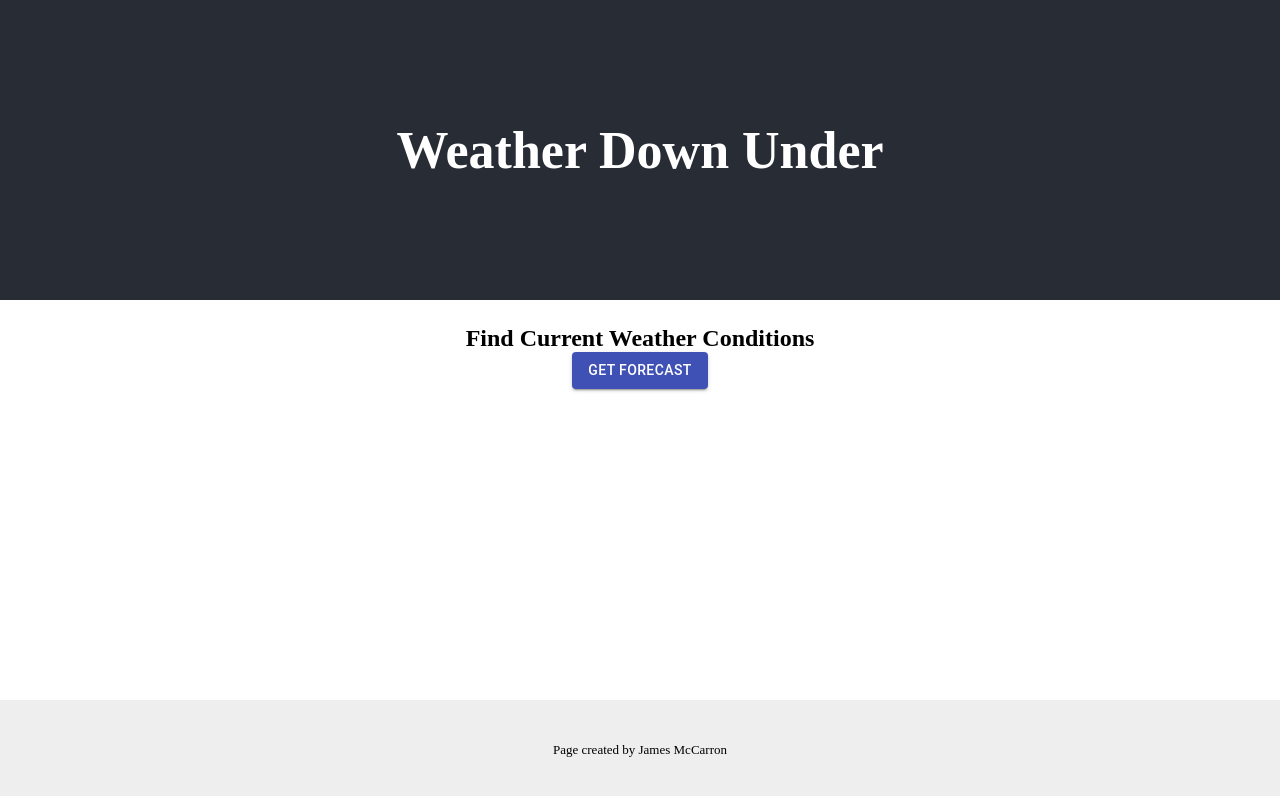
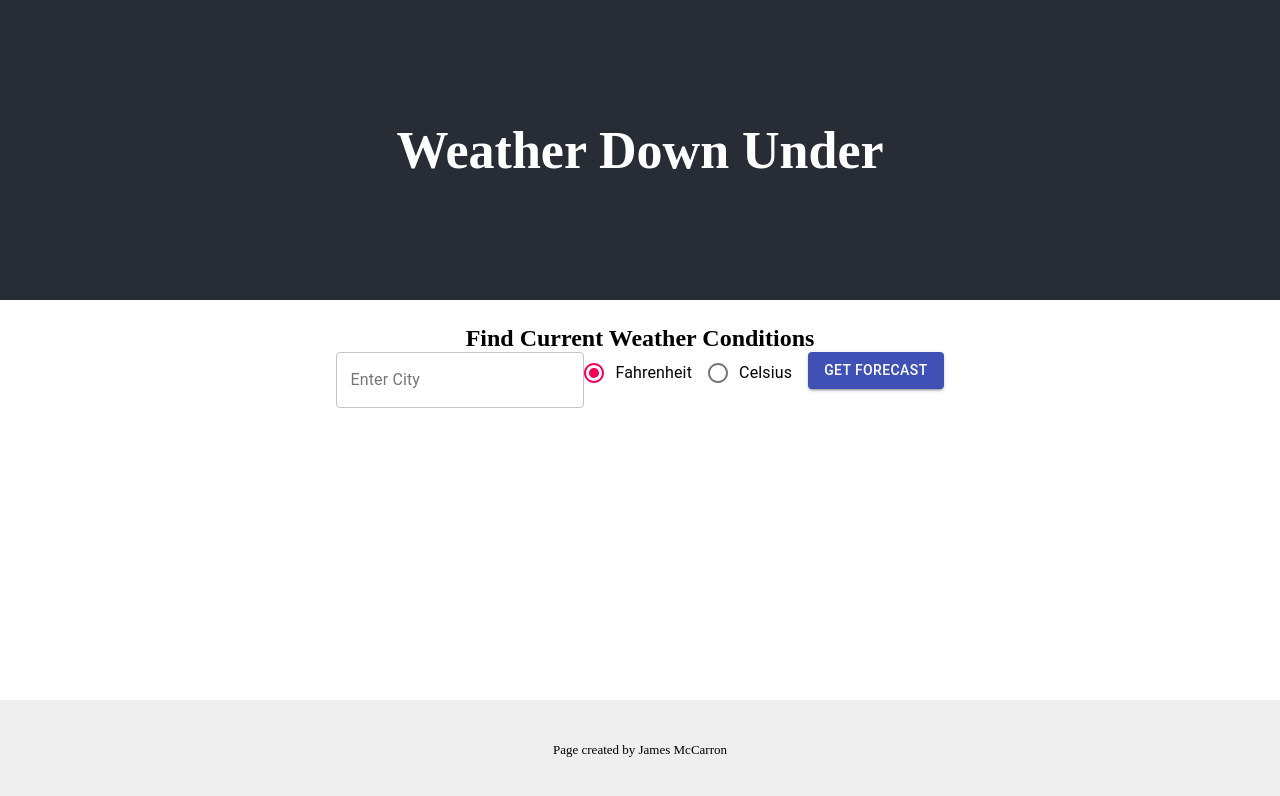
Before and after one commit to jimmikmak/weather-down-under, a React (Create React App) app in the folder client/: page / in a window 1280 px wide. Shown: the top 796 px of the page. Built offline with nearby package versions, Linux system fonts and the light colour scheme.

Commit message:
New form

```diff
--- a/client/src/components/Forecast/Forecast.js
+++ b/client/src/components/Forecast/Forecast.js
@@ -1,9 +1,15 @@
 import React, { useState } from "react";
 import Conditions from "../Conditions/Conditions";
-import Button from "@material-ui/core/Button";
+import {
+  Button,
+  TextField,
+  FormControl,
+  FormControlLabel,
+  Radio,
+} from "@material-ui/core";
 
 const Forecast = () => {
-  let [city, setCity] = useState("Sydney");
+  let [city, setCity] = useState("");
   let [unit, setUnit] = useState("imperial");
   let [responseObj, setResponseObj] = useState({});
   function getForecast(e) {
@@ -34,9 +40,38 @@ const Forecast = () => {
   return (
     <div>
       <h2>Find Current Weather Conditions</h2>
-      <Button variant="contained" color="primary" onClick={getForecast}>
-        Get Forecast
-      </Button>
+      <form onSubmit={getForecast}>
+        <TextField
+          id="outlined-basic"
+          label="Enter City"
+          variant="outlined"
+          value={city}
+          onChange={(e) => setCity(e.target.value)}
+        />
+        <FormControl component="fieldset">
+          <FormControlLabel
+            control={<Radio />}
+            label="Fahrenheit"
+            name="units"
+            checked={unit === "imperial"}
+            value="imperial"
+            onChange={(e) => setUnit(e.target.value)}
+          />
+        </FormControl>
+        <FormControl>
+          <FormControlLabel
+            control={<Radio />}
+            label="Celsius"
+            name="units"
+            checked={unit === "metric"}
+            value="metric"
+            onChange={(e) => setUnit(e.target.value)}
+          />
+        </FormControl>
+        <Button type="submit" variant="contained" color="primary">
+          Get Forecast
+        </Button>
+      </form>
       <Conditions responseObj={responseObj} />
     </div>
   );
```
